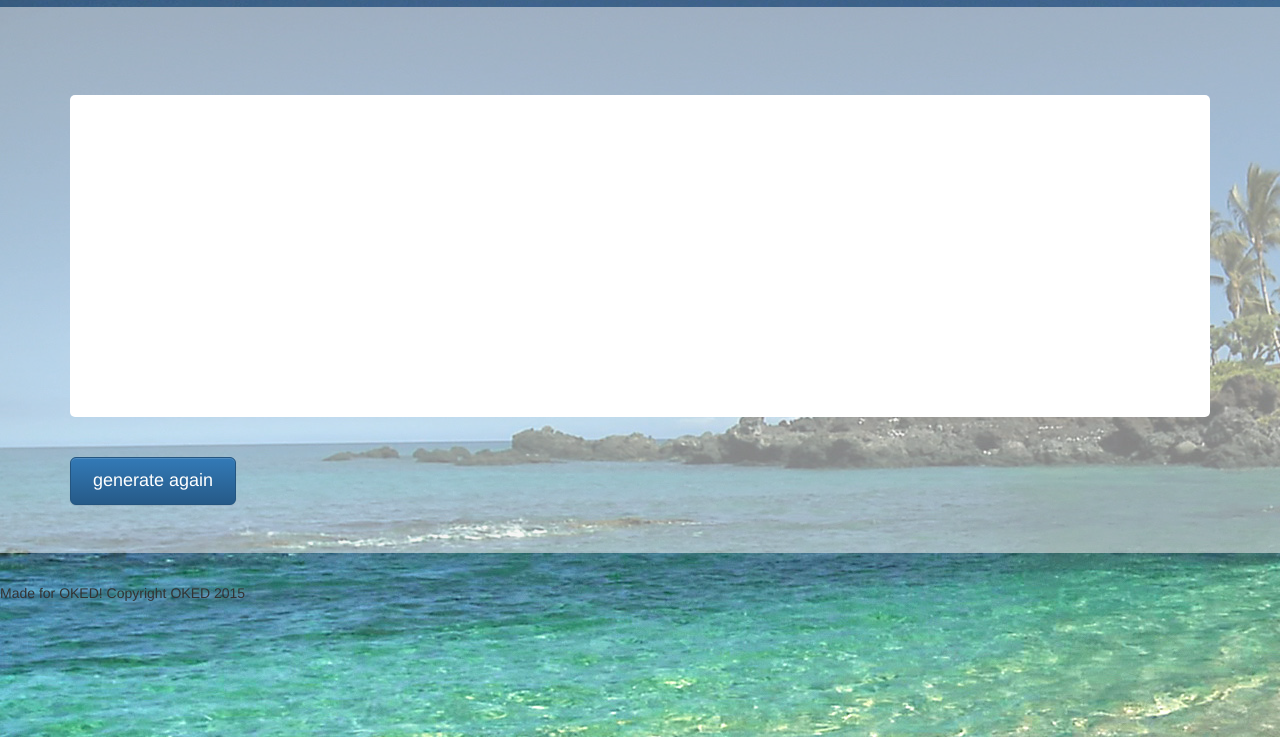
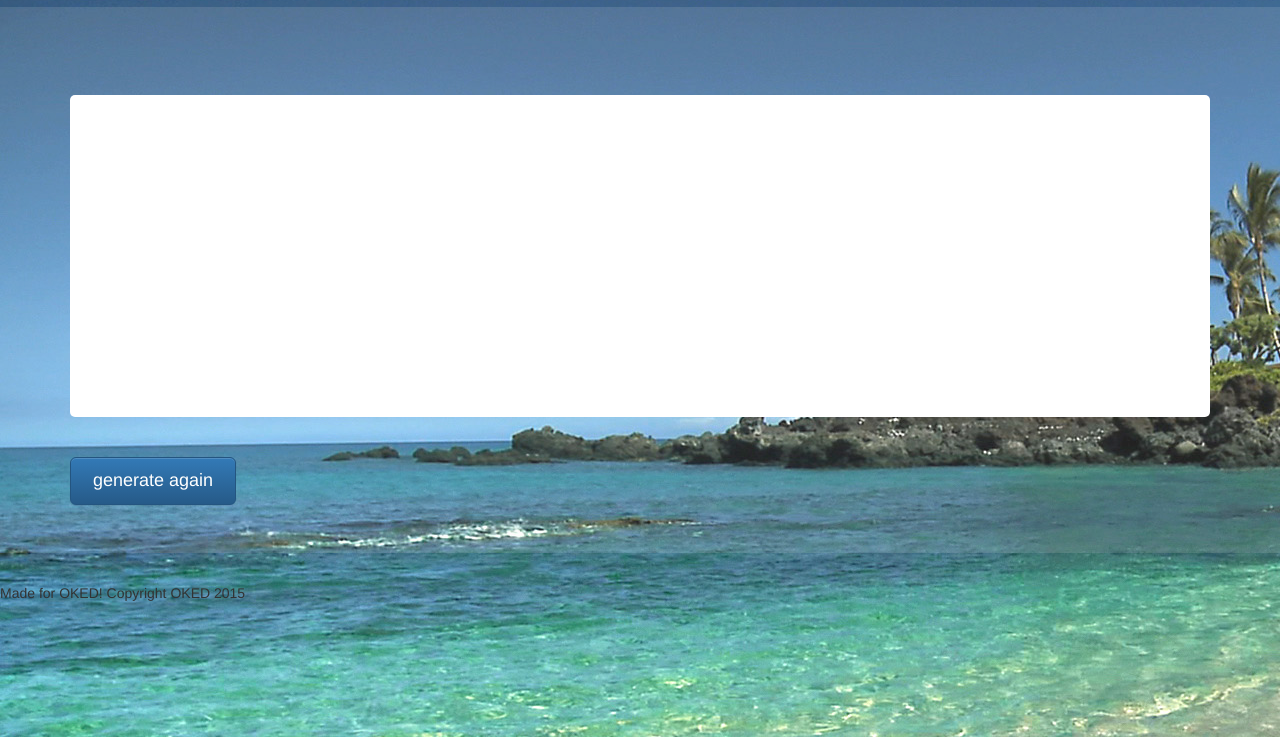
Before and after one commit to mdyoung3/island-bingo, a plain HTML site: page index.html in a window 1280 px wide. Shown: the part 63-800 px from the top of the page. Drawn offline with nearby package versions, Linux system fonts and the light colour scheme.

Commit message:
changed the jumbotron opacity

```diff
--- a/css/main.css
+++ b/css/main.css
@@ -10,7 +10,7 @@ body {
     background: #fff url(/img/Hawaii_Beaches-28.jpg);
 }
 .jumbotron {
-    background-color: rgba(238, 238, 238, 0.55);
+    background-color: rgba(238, 238, 238, 0.125);
 }
 input[type="submit"] {
     background-color: transparent;
```
